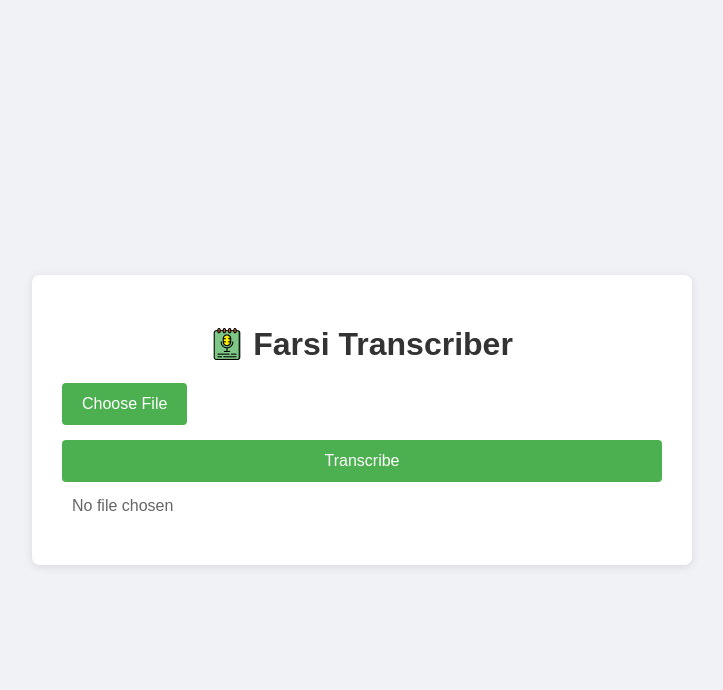
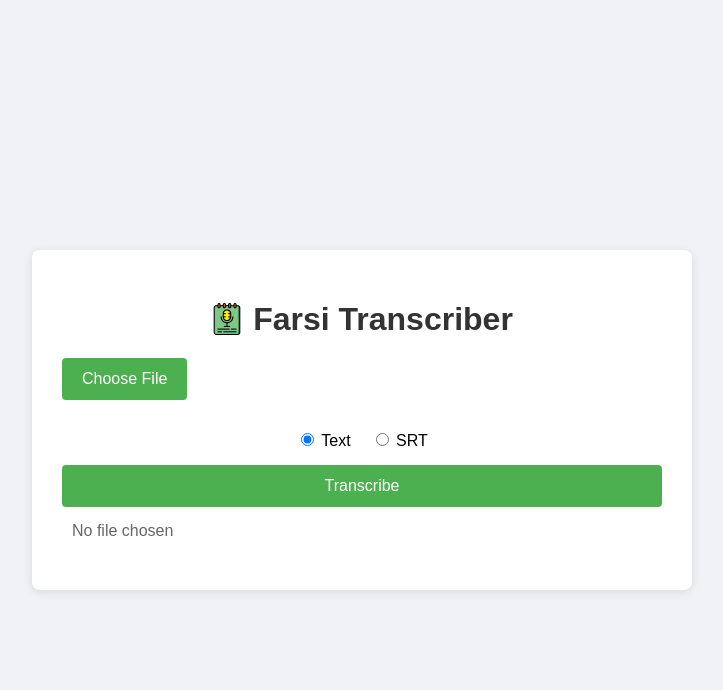
Before and after one commit to hossjar/Tooti_Transcriber, a Flask app: page / in a window 1280 px wide. Shown: the top 690 px of the page, without its empty margins (278-1001 px from the left). Run offline with Flask 3, Linux system fonts and the light colour scheme.

Commit message:
Add srt format

```diff
--- a/app.py
+++ b/app.py
@@ -21,7 +21,7 @@ app.config['UPLOAD_FOLDER'] = UPLOAD_FOLDER
 def allowed_file(filename):
     return '.' in filename and filename.rsplit('.', 1)[1].lower() in ALLOWED_EXTENSIONS
 
-def transcribe_audio(file_path):
+def transcribe_audio(file_path, format='txt'):
     settings = ConnectionSettings(
         url="https://asr.api.speechmatics.com/v2",
         auth_token=SPEECHMATICS_API_KEY,
@@ -31,8 +31,12 @@ def transcribe_audio(file_path):
         "type": "transcription",
         "transcription_config": {
             "language": "fa",  # Persian language code
-        #  "operating_point": "enhanced"
-
+        },
+        "output_config": {
+            "srt_overrides": {
+                "max_line_length": 37,
+                "max_lines": 2
+            }
         }
     }
 
@@ -42,7 +46,7 @@ def transcribe_audio(file_path):
                 audio=file_path,
                 transcription_config=conf,
             )
-            transcript = client.wait_for_completion(job_id, transcription_format='txt')
+            transcript = client.wait_for_completion(job_id, transcription_format=format)
             return transcript
         except HTTPStatusError as e:
             if e.response.status_code == 401:
@@ -64,15 +68,15 @@ def upload_file():
             filename = os.path.join(app.config['UPLOAD_FOLDER'], file.filename)
             file.save(filename)
             try:
-
-                transcript = transcribe_audio(filename)
+                format = request.args.get('format', 'txt')
+                transcript = transcribe_audio(filename, format)
                 os.remove(filename)  # Remove the file after transcription
                 return jsonify({'transcript': transcript})
             except Exception as e:
                 os.remove(filename)
-                return jsonify({'error' : str(e)})
-            else:
-                return jsonify({'error' : 'File type not allowed'})
+                return jsonify({'error': str(e)})
+        else:
+            return jsonify({'error': 'File type not allowed'})
     return render_template('upload.html')
 
 if __name__ == '__main__':
--- a/templates/upload.html
+++ b/templates/upload.html
@@ -124,6 +124,13 @@
             font-size: 16px;
             color: #666;
         }
+        .format-selection {
+            margin-top: 15px;
+            display: flex;
+            justify-content: center;
+            gap: 20px;
+        }
+
     </style>
 </head>
 <body>
@@ -137,6 +144,10 @@
                 <input type="file" name="file" accept=".wav,.mp3,.ogg,.mp4" required>
                 <button type="button" class="file-input-button">Choose File</button>
             </div>
+            <div class="format-selection">
+                <label><input type="radio" name="format" value="txt" checked> Text</label>
+                <label><input type="radio" name="format" value="srt"> SRT</label>
+            </div>
             <input type="submit" value="Transcribe">
         </form>
         <div id="status"></div>
@@ -146,6 +157,7 @@
             <div id="result"></div>
         </div>
     </div>
+
 
     <script>
         const form = document.getElementById('uploadForm');
@@ -186,6 +198,7 @@
         form.addEventListener('submit', function(e) {
             e.preventDefault();
             const formData = new FormData(this);
+            const format = formData.get('format');
 
             status.textContent = 'File received. Starting transcription...';
             result.textContent = '';
@@ -193,7 +206,7 @@
             startTime = Date.now();
             timerInterval = setInterval(updateTimer, 1000);
 
-            fetch('/', {
+            fetch(`/?format=${format}`, {
                 method: 'POST',
                 body: formData
             })
```
